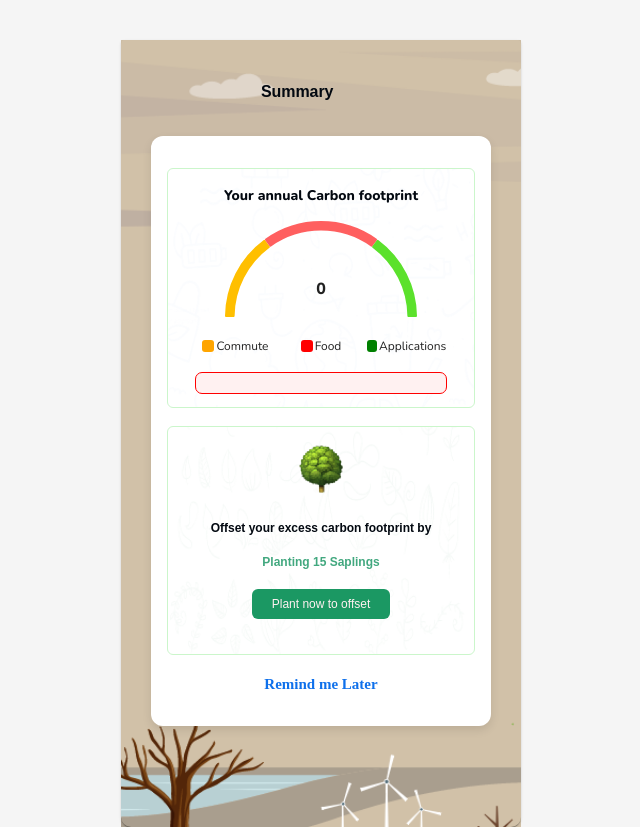
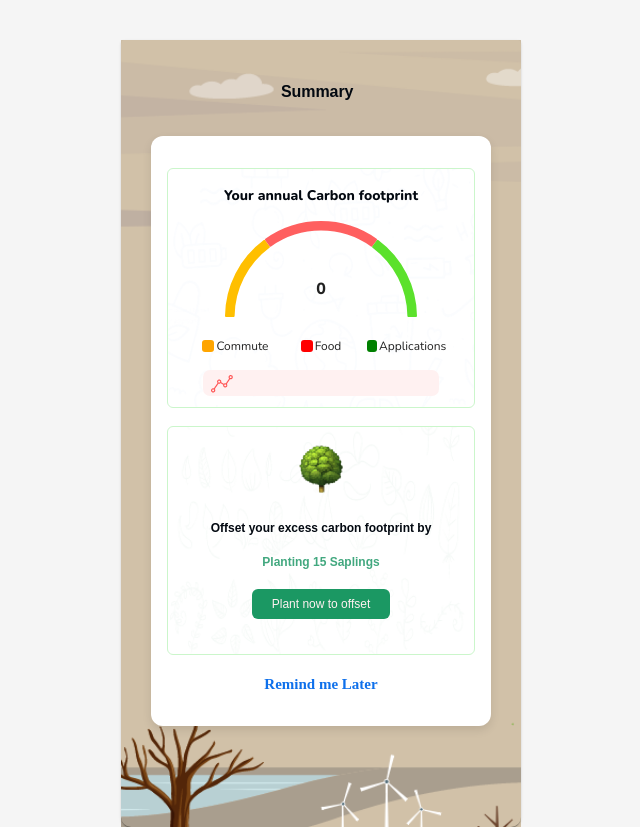
Before and after one commit to Nandha-Kishore-05/carbon_calculator, a React (Vite) app: page /carbon-footprint in a window 1280 px wide. Shown: the whole page, without its empty margins (319-959 px from the left). Built offline with nearby package versions, Linux system fonts and the light colour scheme; no server answers; a web font is replaced by a local one.

Commit message:
completesummary

```diff
--- a/src/components/Layout/PageOneLayout.jsx
+++ b/src/components/Layout/PageOneLayout.jsx
@@ -6,6 +6,7 @@ import Paper from '@mui/material/Paper';
 function PageOneLayout({ children }) {
   return (
     <Container>
+      <div style={{overflow:"hidden"}} >
       <Grid2 container spacing={2}>
         <Grid2 item xs={12}>
           <Grid2 container justifyContent="center">
@@ -25,6 +26,7 @@ function PageOneLayout({ children }) {
           </Grid2>
         </Grid2>
       </Grid2>
+      </div>
     </Container>
   );
 }
--- a/src/components/Layout/pageLayoutThree.jsx
+++ b/src/components/Layout/pageLayoutThree.jsx
@@ -54,7 +54,7 @@ function PageLayoutThree({ children }) {
                       alignItems: "center",
                       position: "absolute",
                       top: "40px",
-                      left: "110px",
+                      left: "130px",
                       letterSpacing: "-0.08px",
                       color: "#030911",
                       fontSize: "20px",
--- a/src/features/karma.jsx
+++ b/src/features/karma.jsx
@@ -36,7 +36,7 @@ export const karma=createSlice({
             console.log(action.payload.diet_type_id)
             state.value.diet_type_id=action.payload.diet_type_id
         }
-        , setappliance_id:(state,action)=>{
+        ,setappliance_id:(state,action)=>{
             console.log(action.payload.appliance_id)
             state.value.appliance_id=action.payload.appliance_id
         }
--- a/src/pages/CarbonFootprint/CarbonFootPrint.jsx
+++ b/src/pages/CarbonFootprint/CarbonFootPrint.jsx
@@ -8,6 +8,7 @@ import GaugeChart from "./GaugeChart";
 import axios from "axios";
 import { useSelector } from "react-redux";
 import { useDispatch } from "react-redux";
+import high from "../../assets/high.png"
 function CarbonFootPrint() {
   const navigate = useNavigate();
   const user = useSelector((state) => state.value);
@@ -59,7 +60,7 @@ function CarbonFootPrint() {
           </div>
         </div>
         <div className="average">
-          <div className="average-box"> {averagetitle}</div>
+          <div className="average-box"  style={{border:"none",padding:"5px"}}><span style={{display:'flex'}}><img src={high} style={{marginLeft:"3px"}}></img>&ensp;   {averagetitle}</span></div>
         </div>
       </div>
       <div className="evergreen">
@@ -79,7 +80,10 @@ function CarbonFootPrint() {
           <div className="plant-button">Plant now to offset</div>
         </div>
       </div>
-      <div className="remindme">Remind me Later</div>
+      <div className="remindme" onClick={()=>{
+           navigate("/");
+
+      }}>Remind me Later</div>
     </div>
   );
 }
--- a/src/pages/CarbonFootprint/carbon.css
+++ b/src/pages/CarbonFootprint/carbon.css
@@ -38,6 +38,7 @@
   font-size: 15px;
   padding-top: 19px;
   color: #0e70eb;
+  cursor: pointer;
   opacity: 1;
 }
 .tree {
@@ -98,6 +99,7 @@ margin-top: 10px;
   color: #FFF1F1;
   background: #1b9863 0% 0% no-repeat padding-box;
   border-radius: 6px;
+  cursor: pointer;
   opacity: 1;
 
 }
@@ -139,13 +141,14 @@ margin-top: 10px;
 }
 
 .average-box {
-  width: 85%;
-  height: 80%;
+  width: 80%;
+  height: 90%;
   border: 1px solid red;
   color: red;
   font-size: 12px;
   border-radius: 7px;
   background-color: #FFF1F1;
+  padding: 4px;
 }
 
 .separtor-items{
```
Also changed, not shown: src/assets/high.png (added).
